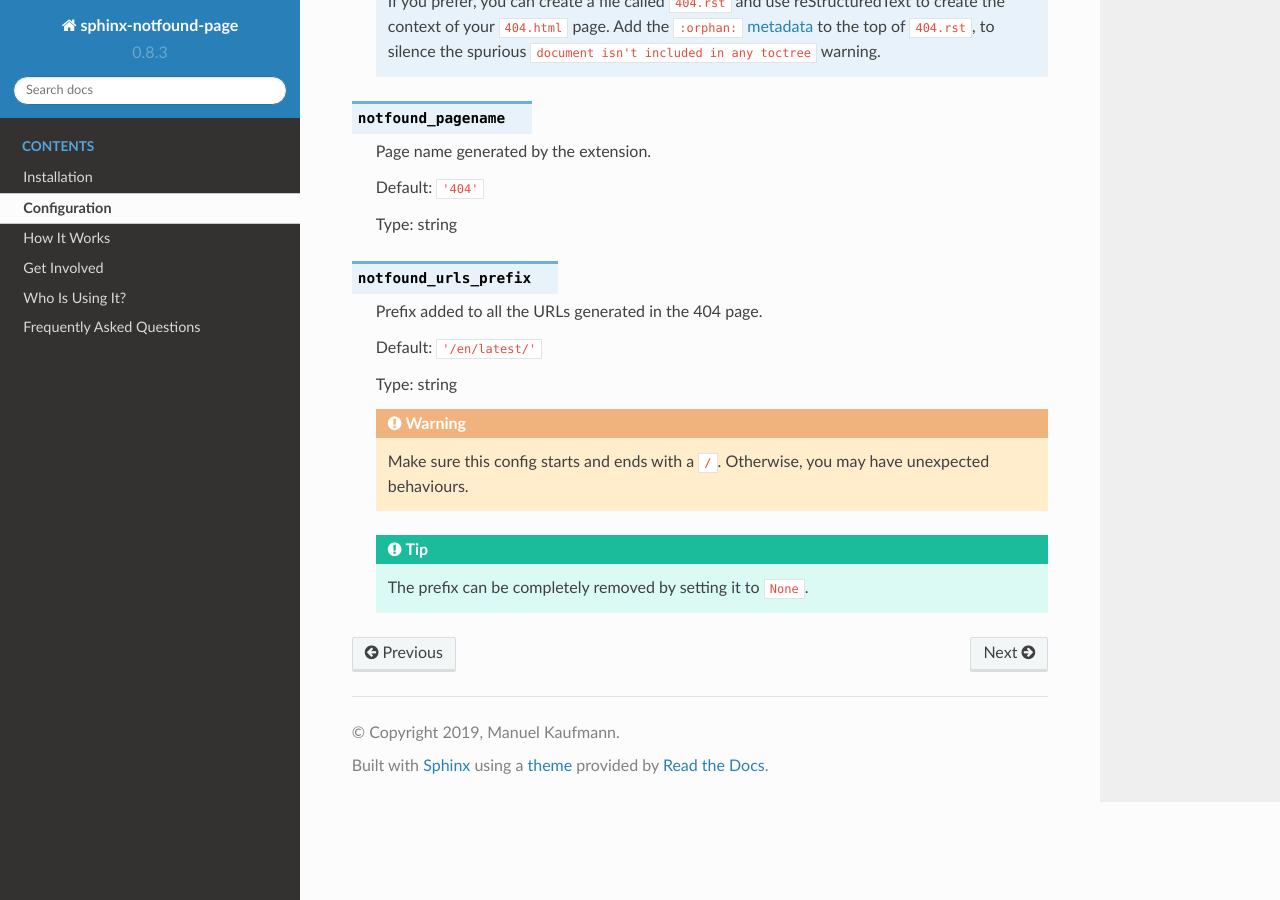
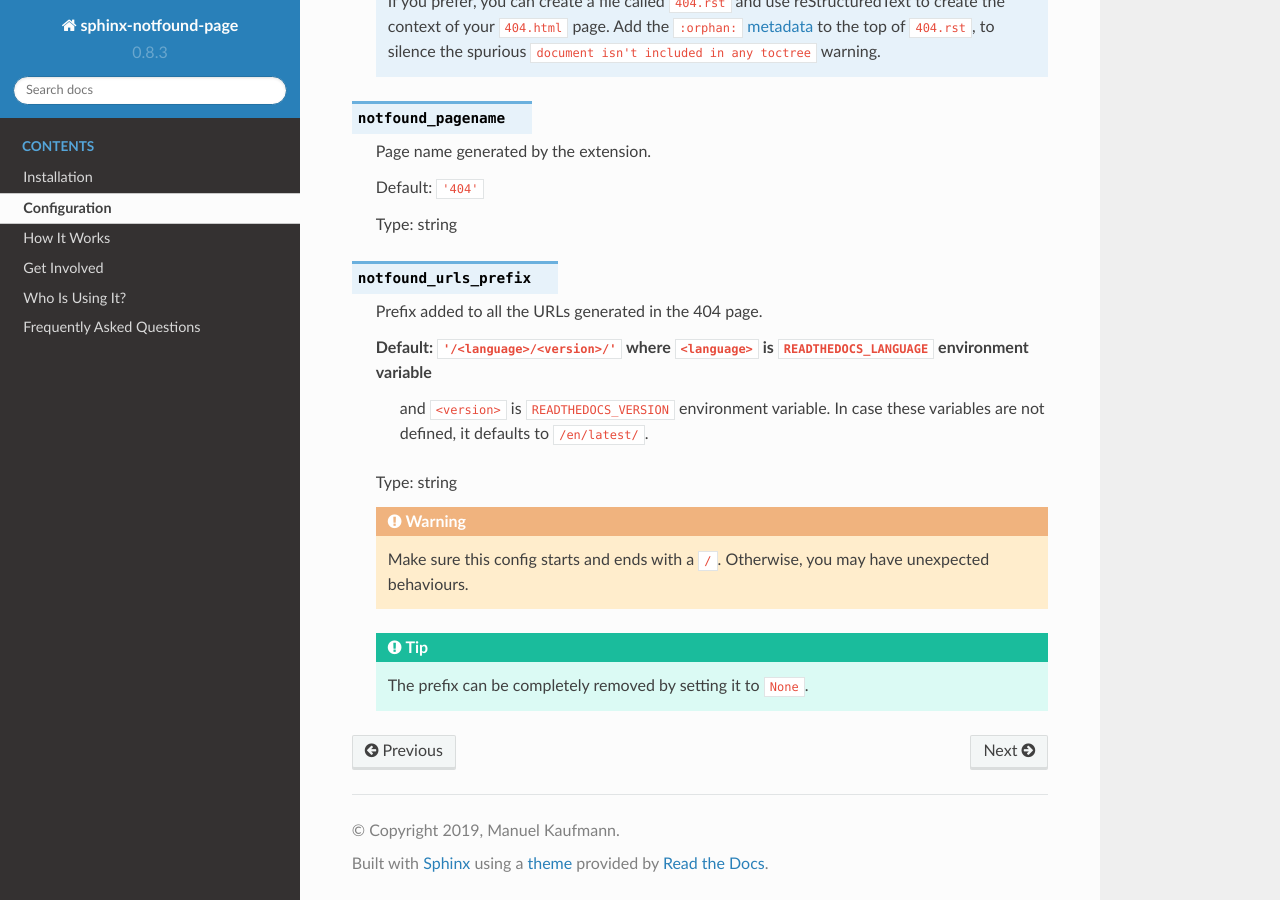
Before and after one commit to readthedocs/sphinx-notfound-page, a Sphinx documentation site: the page built from docs/configuration.rst, in a window 1280 px wide and 900 px high, scrolled down 784 px. Built offline with Sphinx 7.4.7 and the Read the Docs theme 2.0.0, drawn with Linux system fonts in a browser that asks for light colours; pages that are not in the unit, such as notebooks, are missing from menus.

Commit message:
Update docs

```diff
--- a/docs/configuration.rst
+++ b/docs/configuration.rst
@@ -48,7 +48,9 @@ For other use cases, you can customize these configuration options in your ``con
 
    Prefix added to all the URLs generated in the 404 page.
 
-   Default: ``'/en/latest/'``
+   Default: ``'/<language>/<version>/'`` where ``<language>`` is ``READTHEDOCS_LANGUAGE`` environment variable
+            and ``<version>`` is ``READTHEDOCS_VERSION`` environment variable.
+            In case these variables are not defined, it defaults to ``/en/latest/``.
 
    Type: string
 
```
